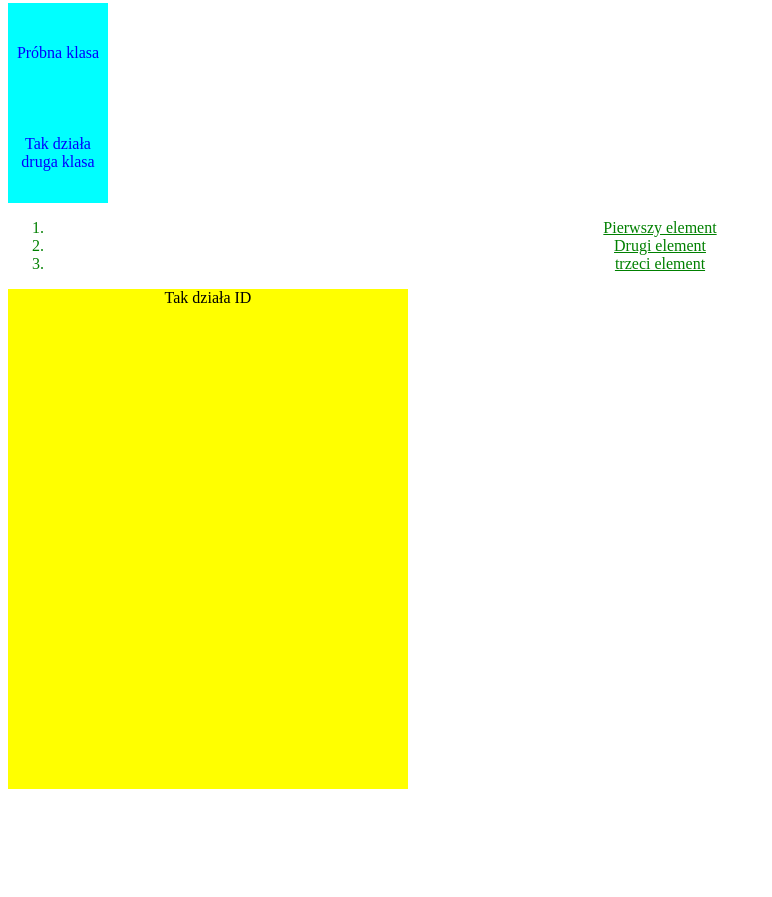
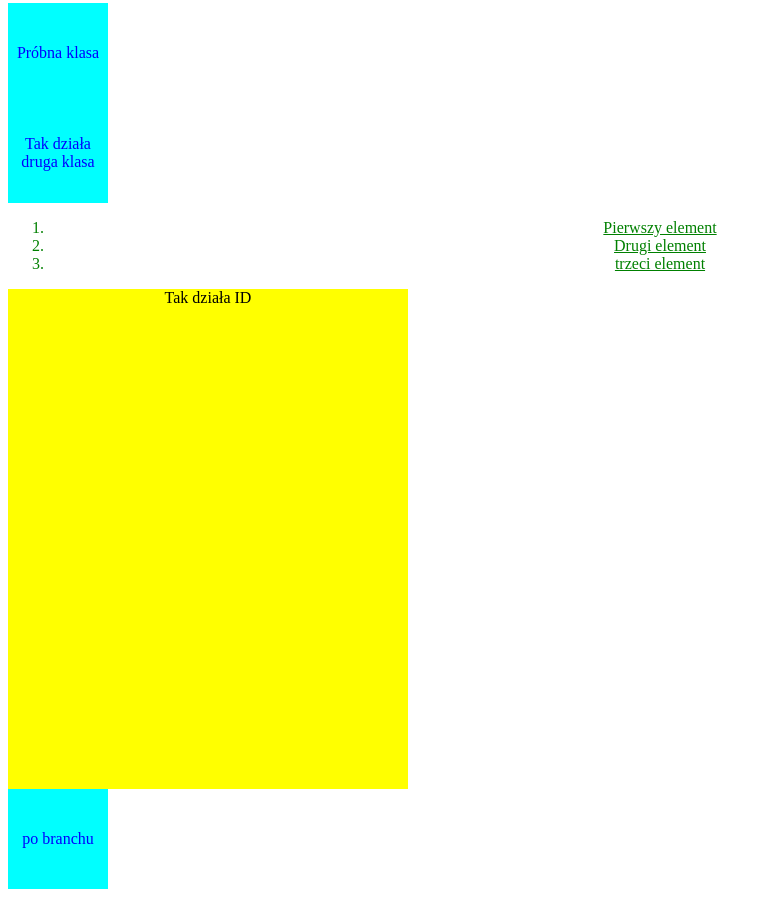
Before and after one commit to michalkrawczynskiapz/test, a plain HTML site: page index.html in a window 1280 px wide. Shown: the part 465-1362 px from the top of the page, without its empty margins (0-772 px from the left). Before the commit the page ends 1262 px from the top, so only its background shows below. Drawn offline with Linux system fonts and the light colour scheme.

Commit message:
Commit 1

```diff
--- a/index.html
+++ b/index.html
@@ -1,6 +1,7 @@
 <!DOCTYPE html>
 <html>
 <head>
+    <meta charset="utf-8">
     <link href="style.css" rel="stylesheet" type="text/css">
     <title>Pierwsza stronka</title>
 </head>
@@ -21,6 +22,8 @@
 
 <div id="unikalneid">Tak działa ID</div>
 
+<div class="klasa">po branchu</div>
+
 
 </body>
 </html>
```
